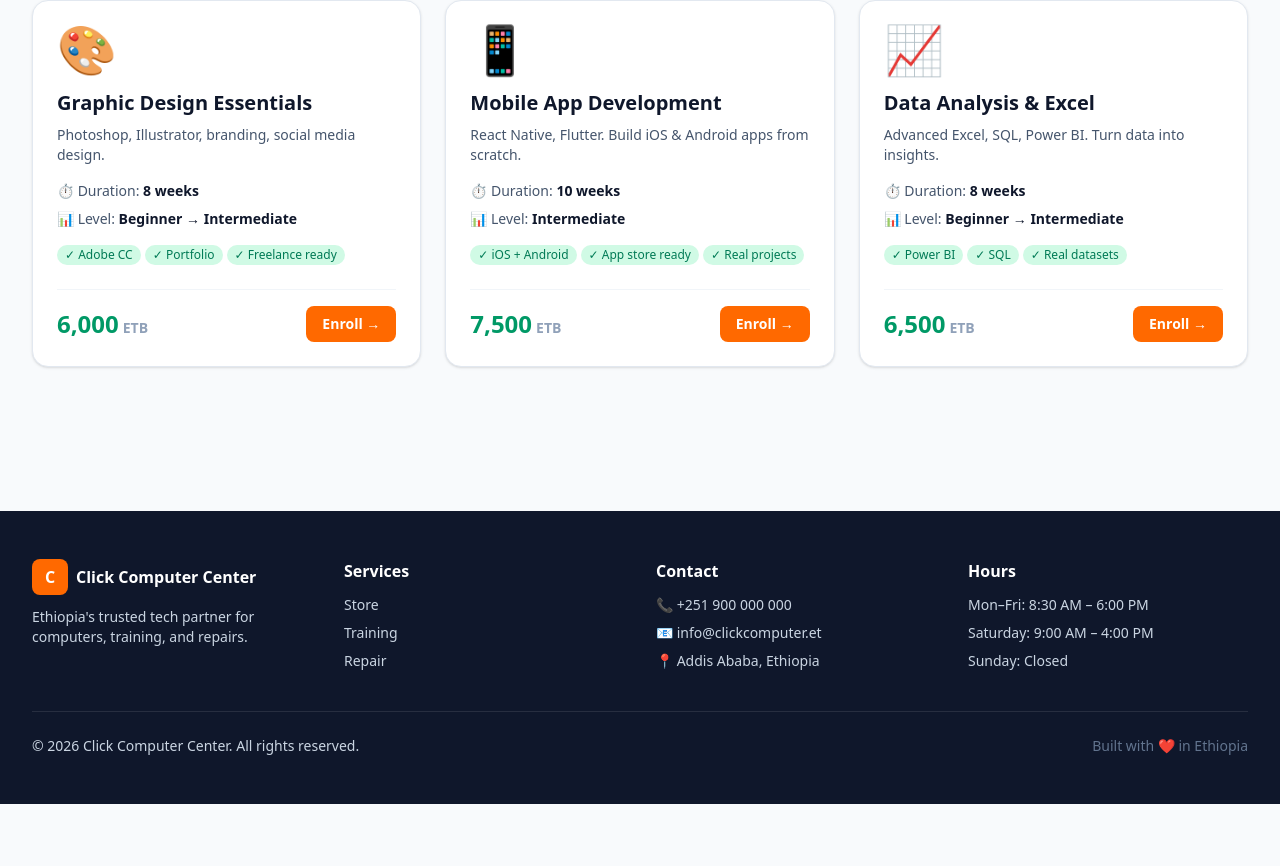
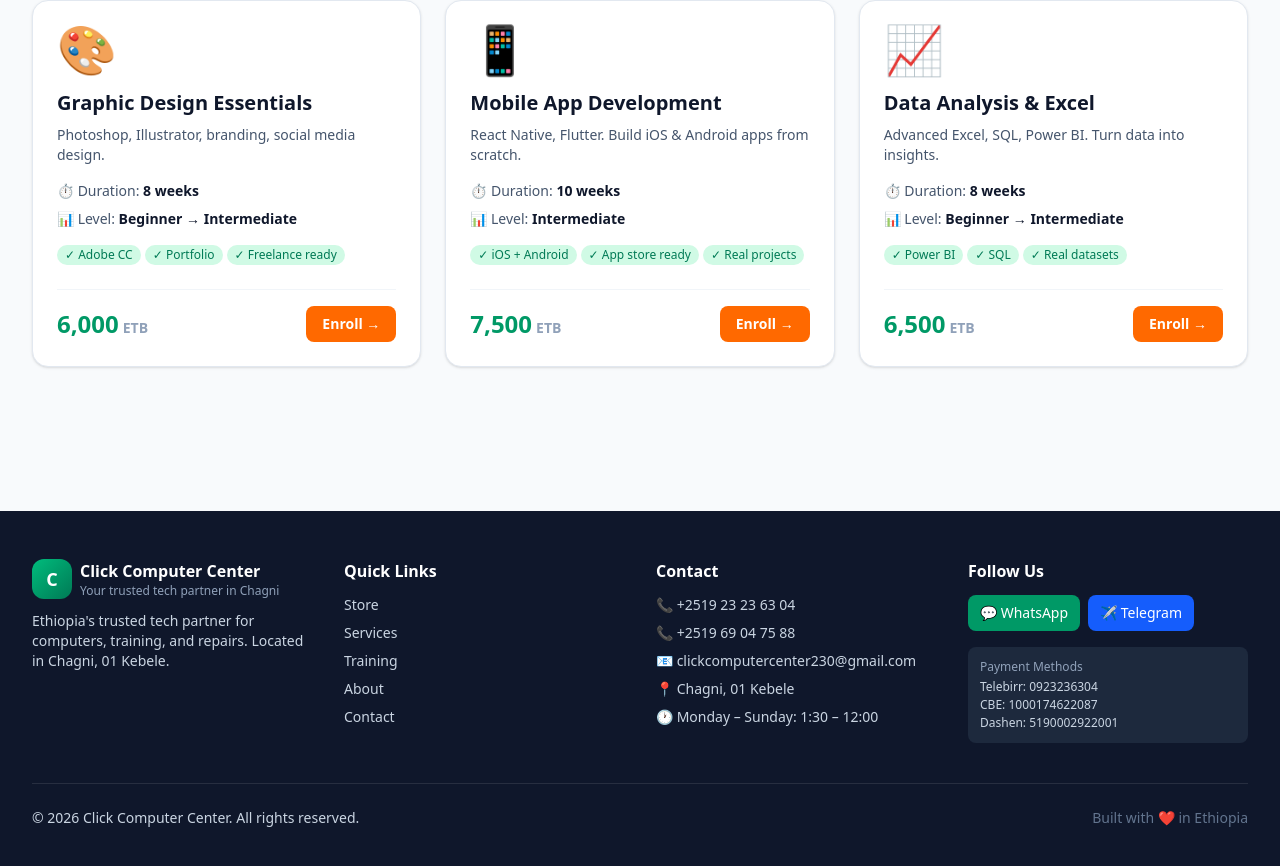
Before and after one commit to abulmalik-6304/Click-Computer-Center, a Next.js app: page /training in a window 1280 px wide. Shown: the part 808-1674 px from the top of the page. Before the commit the page ends 1612 px from the top, so only its background shows below. Built offline with nearby package versions, Linux system fonts and the light colour scheme.

Commit message:
Refactor PublicFooter to use BUSINESS_INFO
Updated footer to include dynamic business information and improved styling.

```diff
--- a/src/components/public/PublicFooter.tsx
+++ b/src/components/public/PublicFooter.tsx
@@ -1,50 +1,111 @@
 // src/components/public/PublicFooter.tsx
 import Link from "next/link";
+import { BUSINESS_INFO } from "@/lib/public-constants";
 
 export default function PublicFooter() {
   return (
     <footer className="bg-slate-900 text-slate-300 mt-20">
       <div className="max-w-7xl mx-auto px-4 sm:px-6 lg:px-8 py-12">
         <div className="grid sm:grid-cols-2 lg:grid-cols-4 gap-8">
+          {/* Brand */}
           <div>
             <div className="flex items-center gap-2 mb-3">
-              <div className="w-9 h-9 rounded-lg bg-orange-500 flex items-center justify-center text-white font-bold">
+              <div className="w-10 h-10 rounded-xl bg-gradient-to-br from-emerald-500 to-emerald-700 flex items-center justify-center text-white font-bold text-lg">
                 C
               </div>
-              <p className="font-bold text-white">Click Computer Center</p>
+              <div>
+                <p className="font-bold text-white">{BUSINESS_INFO.name}</p>
+                <p className="text-xs text-slate-400">{BUSINESS_INFO.tagline}</p>
+              </div>
             </div>
-            <p className="text-sm">
-              Ethiopia's trusted tech partner for computers, training, and repairs.
-            </p>
+            <p className="text-sm mt-3">{BUSINESS_INFO.description}</p>
           </div>
+
+          {/* Quick Links */}
           <div>
-            <h3 className="font-semibold text-white mb-3">Services</h3>
+            <h3 className="font-semibold text-white mb-3">Quick Links</h3>
             <ul className="space-y-2 text-sm">
-              <li><Link href="/store" className="hover:text-orange-400">Store</Link></li>
-              <li><Link href="/training" className="hover:text-orange-400">Training</Link></li>
-              <li><Link href="/services" className="hover:text-orange-400">Repair</Link></li>
+              <li>
+                <Link href="/store" className="hover:text-emerald-400">
+                  Store
+                </Link>
+              </li>
+              <li>
+                <Link href="/services" className="hover:text-emerald-400">
+                  Services
+                </Link>
+              </li>
+              <li>
+                <Link href="/training" className="hover:text-emerald-400">
+                  Training
+                </Link>
+              </li>
+              <li>
+                <Link href="/about" className="hover:text-emerald-400">
+                  About
+                </Link>
+              </li>
+              <li>
+                <Link href="/contact" className="hover:text-emerald-400">
+                  Contact
+                </Link>
+              </li>
             </ul>
           </div>
+
+          {/* Contact */}
           <div>
             <h3 className="font-semibold text-white mb-3">Contact</h3>
             <ul className="space-y-2 text-sm">
-              <li>📞 +251 900 000 000</li>
-              <li>📧 info@clickcomputer.et</li>
-              <li>📍 Addis Ababa, Ethiopia</li>
+              <li>📞 {BUSINESS_INFO.phone1}</li>
+              <li>📞 {BUSINESS_INFO.phone2}</li>
+              <li>📧 {BUSINESS_INFO.email}</li>
+              <li>📍 {BUSINESS_INFO.address}</li>
+              <li>🕐 {BUSINESS_INFO.workingHours}</li>
             </ul>
           </div>
+
+          {/* Social */}
           <div>
-            <h3 className="font-semibold text-white mb-3">Hours</h3>
-            <ul className="space-y-2 text-sm">
-              <li>Mon–Fri: 8:30 AM – 6:00 PM</li>
-              <li>Saturday: 9:00 AM – 4:00 PM</li>
-              <li>Sunday: Closed</li>
-            </ul>
+            <h3 className="font-semibold text-white mb-3">Follow Us</h3>
+            <div className="flex flex-wrap gap-2">
+              <a
+                href={BUSINESS_INFO.whatsappUrl}
+                target="_blank"
+                rel="noopener noreferrer"
+                className="px-3 py-2 bg-emerald-600 hover:bg-emerald-700 text-white text-sm rounded-lg transition"
+              >
+                💬 WhatsApp
+              </a>
+              <a
+                href={BUSINESS_INFO.telegram}
+                target="_blank"
+                rel="noopener noreferrer"
+                className="px-3 py-2 bg-blue-600 hover:bg-blue-700 text-white text-sm rounded-lg transition"
+              >
+                ✈️ Telegram
+              </a>
+            </div>
+
+            <div className="mt-4 p-3 bg-slate-800 rounded-lg">
+              <p className="text-xs text-slate-400 mb-1">Payment Methods</p>
+              <ul className="text-xs space-y-0.5">
+                <li>Telebirr: {BUSINESS_INFO.payment.telebirr}</li>
+                <li>CBE: {BUSINESS_INFO.payment.cbe}</li>
+                <li>Dashen: {BUSINESS_INFO.payment.dashen}</li>
+              </ul>
+            </div>
           </div>
         </div>
+
         <div className="mt-10 pt-6 border-t border-white/10 flex flex-col sm:flex-row items-center justify-between gap-2 text-sm">
-          <p>© {new Date().getFullYear()} Click Computer Center. All rights reserved.</p>
-          <p className="text-slate-500">Built with ❤️ in Ethiopia</p>
+          <p>
+            © {new Date().getFullYear()} {BUSINESS_INFO.name}. All rights
+            reserved.
+          </p>
+          <p className="text-slate-500">
+            Built with ❤️ in {BUSINESS_INFO.country}
+          </p>
         </div>
       </div>
     </footer>
```
